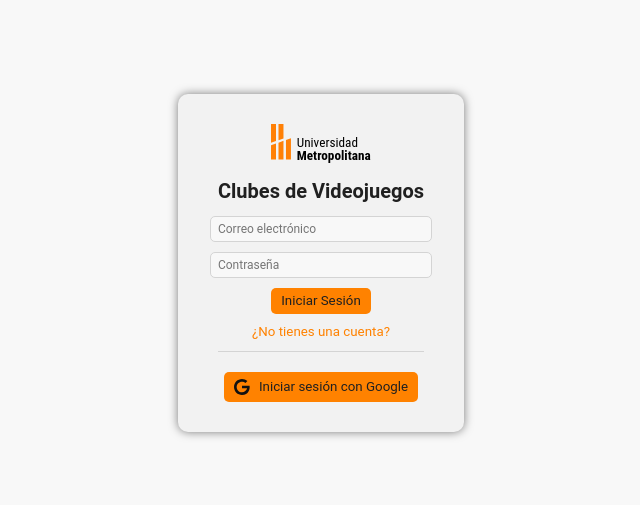
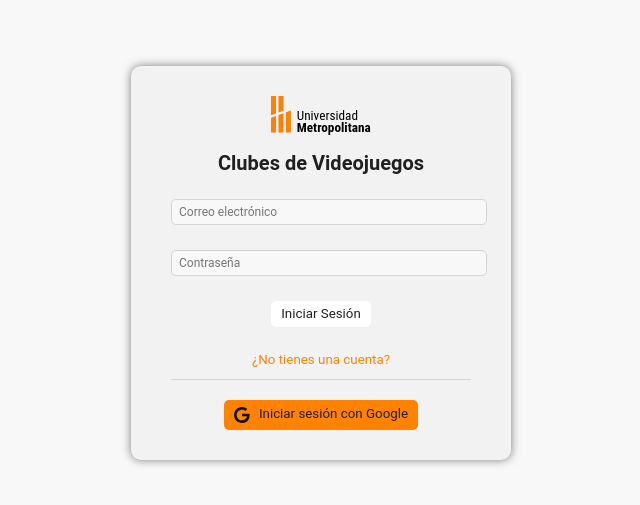
Before and after one commit to DAHDOR/gaming-club, a React (Vite) app: page /login in a window 1280 px wide. Shown: the part 137-642 px from the top of the page, without its empty margins (319-959 px from the left). Built offline with nearby package versions, Linux system fonts and the light colour scheme; no server answers.

Commit message:
feat: login form

```diff
--- a/src/index.css
+++ b/src/index.css
@@ -10,7 +10,8 @@ body {
 }
 
 button,
-input {
+input,
+div {
   font-family: 'Roboto', sans-serif;
 }
 
--- a/src/pages/login/Login.style.ts
+++ b/src/pages/login/Login.style.ts
@@ -12,10 +12,11 @@ export const LoginWrapper = styled.div`
 `;
 
 export const LoginContainer = styled.div`
-  margin: 5rem;
+  margin: 10rem;
   display: flex;
   flex-direction: column;
   align-items: center;
+  width: 30rem;
   max-width: 100%;
   max-height: 100%;
   padding: 3rem 4rem;
@@ -30,11 +31,35 @@ export const LogoContainer = styled.div`
 `;
 
 export const Form = styled.form`
+  margin-top: 1rem;
   display: flex;
   flex-direction: column;
   align-items: center;
   gap: 1rem;
   width: 100%;
+`;
+
+export const InputContainer = styled.div`
+  display: flex;
+  flex-direction: column;
+  align-items: flex-start;
+  width: 100%;
+  height: fit-content;
+`;
+
+export const SubmitContainer = styled.div`
+  display: flex;
+  flex-direction: column;
+  align-items: center;
+  width: 100%;
+`;
+
+export const ErrorText = styled.div`
+  min-height: 1.3rem;
+  margin-top: 0.2rem;
+  height: fit-content;
+  color: #c10404;
+  width: fit-content;
 `;
 
 export const Input = styled.input`
--- a/src/pages/login/Login.tsx
+++ b/src/pages/login/Login.tsx
@@ -1,37 +1,81 @@
-import { FC, useContext } from 'react';
+import { FC, useContext, useState } from 'react';
 import {
   AccessButton,
+  ErrorText,
   Form,
   GoogleButton,
   GoogleButtonContent,
   GoogleButtonText,
   GoogleContainer,
   Input,
+  InputContainer,
   LoginContainer,
   LoginWrapper,
   LogoContainer,
   SignUpButton,
+  SubmitContainer,
 } from './Login.style';
 import Logo from '../../common/Logo';
 import { ThemeContext } from '../../context/ThemeContext';
 import { GoogleIcon } from '../../common/Icons';
 import { useNavigate } from 'react-router-dom';
 import { useMediaQuery } from 'react-responsive';
-import { signInWithPopup } from 'firebase/auth';
-import { auth, provider } from '../../config/Firebase';
+import { signInWithEmailAndPassword, signInWithPopup } from 'firebase/auth';
+import { auth, db, provider } from '../../config/Firebase';
 import { ProfileContext } from '../../context/ProfileContext';
+import { doc, getDoc } from 'firebase/firestore';
+import Profile from '../../models/Profile';
 
 const Login: FC = () => {
+  const [email, setEmail] = useState('');
+  const [validEmail, setValidEmail] = useState(false);
+  const [emailEmpty, setEmailEmpty] = useState(true);
+
+  const [pwd, setPwd] = useState('');
+  const [validPwd, setValidPwd] = useState(false);
+  const [pwdEmpty, setPwdEmpty] = useState(true);
+
+  const [loggingIn, setLoggingIn] = useState(false);
+  const [invalid, setInvalid] = useState(false);
+
   const { theme } = useContext(ThemeContext);
   const { setProfile } = useContext(ProfileContext);
 
   const navigate = useNavigate();
 
-  const handleAccess = () => {
+  const onEmailChange = (e: React.ChangeEvent<HTMLInputElement>) => {
+    setEmail(e.target.value);
+    if (e.target.validity.valid && e.target.value.length > 0) {
+      setValidEmail(true);
+    } else {
+      if (e.target.value.length === 0) {
+        setEmailEmpty(true);
+      } else {
+        setEmailEmpty(false);
+      }
+      setValidEmail(false);
+    }
+  };
+
+  const onPasswordChange = (e: React.ChangeEvent<HTMLInputElement>) => {
+    setPwd(e.target.value);
+    if (e.target.value.length >= 8 && e.target.value.length <= 30) {
+      setValidPwd(true);
+    } else {
+      if (e.target.value.length === 0) {
+        setPwdEmpty(true);
+      } else {
+        setPwdEmpty(false);
+      }
+      setValidPwd(false);
+    }
+  };
+
+  const onSignUp = () => {
     navigate('/signup');
   };
 
-  const handleGoogleLogin = () => {
+  const onGoogleLogin = () => {
     signInWithPopup(auth, provider)
       .then((result) => {
         const user = result.user;
@@ -50,6 +94,34 @@ const Login: FC = () => {
       });
   };
 
+  const onSubmit = (e: React.FormEvent<HTMLFormElement>) => {
+    e.preventDefault();
+
+    setLoggingIn(true);
+    setInvalid(false);
+
+    signInWithEmailAndPassword(auth, email, pwd)
+      .then((userCredential) => {
+        const id = userCredential.user.uid;
+        getDoc(doc(db, 'profiles', id)).then((doc) => {
+          const data = doc.data() as Profile;
+          setProfile({
+            id: data.id,
+            name: data.name,
+            email: data.email,
+            pfp: data.pfp,
+            clubs: data.clubs,
+          });
+        });
+        navigate('/');
+      })
+      .catch((error) => {
+        console.log(error.code, error.message);
+        setInvalid(true);
+        setLoggingIn(false);
+      });
+  };
+
   const isMobile = useMediaQuery({ query: '(max-width: 25rem)' });
 
   return (
@@ -59,16 +131,53 @@ const Login: FC = () => {
           <Logo theme={theme.name === 'dark' ? 'dark' : 'color'} mode="combo" />
         </LogoContainer>
         <h1>Clubes de Videojuegos</h1>
-        <Form>
-          <Input type="text" placeholder="Correo electrónico" />
-          <Input type="password" placeholder="Contraseña" />
-          <AccessButton type="submit">Iniciar Sesión</AccessButton>
+        <Form onSubmit={onSubmit}>
+          <InputContainer>
+            <Input
+              style={
+                validEmail || emailEmpty ? {} : { border: '1px solid #ff2200' }
+              }
+              type="email"
+              placeholder="Correo electrónico"
+              onChange={onEmailChange}
+            />
+            <ErrorText>
+              {validEmail || emailEmpty ? '' : 'Email inválido'}
+            </ErrorText>
+          </InputContainer>
+          <InputContainer>
+            <Input
+              style={
+                validPwd || pwdEmpty ? {} : { border: '1px solid #ff2200' }
+              }
+              type="password"
+              placeholder="Contraseña"
+              onChange={onPasswordChange}
+            />
+            <ErrorText>
+              {validPwd || pwdEmpty
+                ? ''
+                : 'La contraseña debe tener entre 8 y 30 caracteres'}
+            </ErrorText>
+          </InputContainer>
+          <SubmitContainer>
+            <AccessButton
+              style={
+                validEmail && validPwd && !loggingIn
+                  ? {}
+                  : { cursor: 'not-allowed', backgroundColor: theme.main }
+              }
+              type="submit"
+              disabled={!validEmail || !validPwd}
+            >
+              {loggingIn ? 'Iniciando Sesión...' : 'Iniciar Sesión'}
+            </AccessButton>
+            <ErrorText>{invalid ? 'Credenciales inválidas' : ''}</ErrorText>
+          </SubmitContainer>
         </Form>
-        <SignUpButton onClick={handleAccess}>
-          ¿No tienes una cuenta?
-        </SignUpButton>
+        <SignUpButton onClick={onSignUp}>¿No tienes una cuenta?</SignUpButton>
         <GoogleContainer>
-          <GoogleButton onClick={handleGoogleLogin}>
+          <GoogleButton onClick={onGoogleLogin}>
             <GoogleButtonContent>
               <GoogleIcon />
             </GoogleButtonContent>
```
